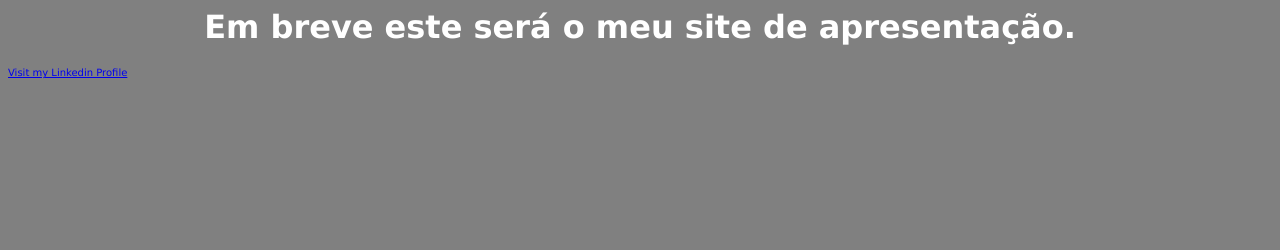
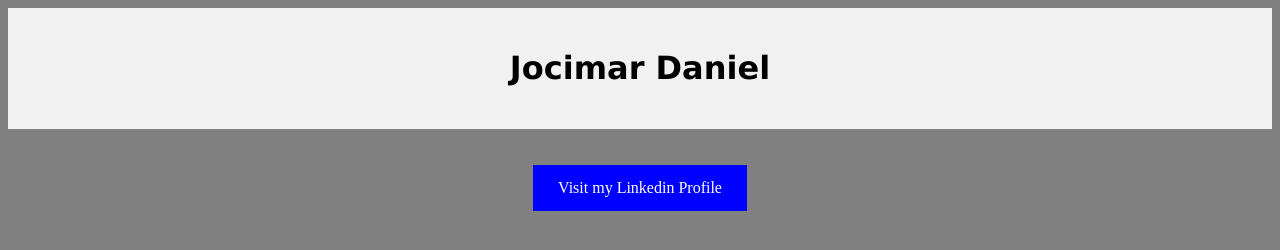
Before and after one commit to jocimardaniel/jocimardaniel.github.io, a plain HTML site: page index.html in a window 1280 px wide. Drawn offline with Linux system fonts and the light colour scheme.

Commit message:
Update index.html
update css

```diff
--- a/index.html
+++ b/index.html
@@ -6,31 +6,59 @@
             background-color: gray;
         }
 
-        h1 {
-            font-family: Verdana;
-            color: white;
+        /* Style the header */
+        .header {
+            background-color: #f1f1f1;
+            padding: 20px;
             text-align: center;
         }
 
-        a {
-            font-family: verdana;
-            font-size: 10px;
+        /* Style the center*/
+        .column {
+            width: 100.00%;
             text-align: center;
         }
 
-        p {
-            font-family: verdana;
-            font-size: 10px;
+        /* Style the footer*/
+        .footer {
+            padding: 20px;
             text-align: center;
         }
+
+
+        h1 {
+            font-family: Verdana;
+            color: black;
+            text-align: center;
+        }
+
+        a:link,
+        a:visited {
+            background-color: blue;
+            color: white;
+            padding: 14px 25px;
+            text-align: center;
+            text-decoration: none;
+            display: inline-block;
+        }
+
     </style>
-    <title>jocimardaniel.github.io</title>
+    <title>Jocimar Daniel</title>
 </head>
 
 <body>
 
-    <h1>Em breve este será o meu site de apresentação.</h1>
-    <a href="https://www.linkedin.com/in/jocimardaniel" target="_blank">Visit my Linkedin Profile</a>
+    <div class="header">
+        <h1>Jocimar Daniel</h1>
+    </div>
+
+    <div class="column">
+        <p></p>
+    </div>
+
+    <div class="footer">
+        <a href="https://www.linkedin.com/in/jocimardaniel" target="_blank">Visit my Linkedin Profile</a>
+    </div>
 
 </body>
 
```
